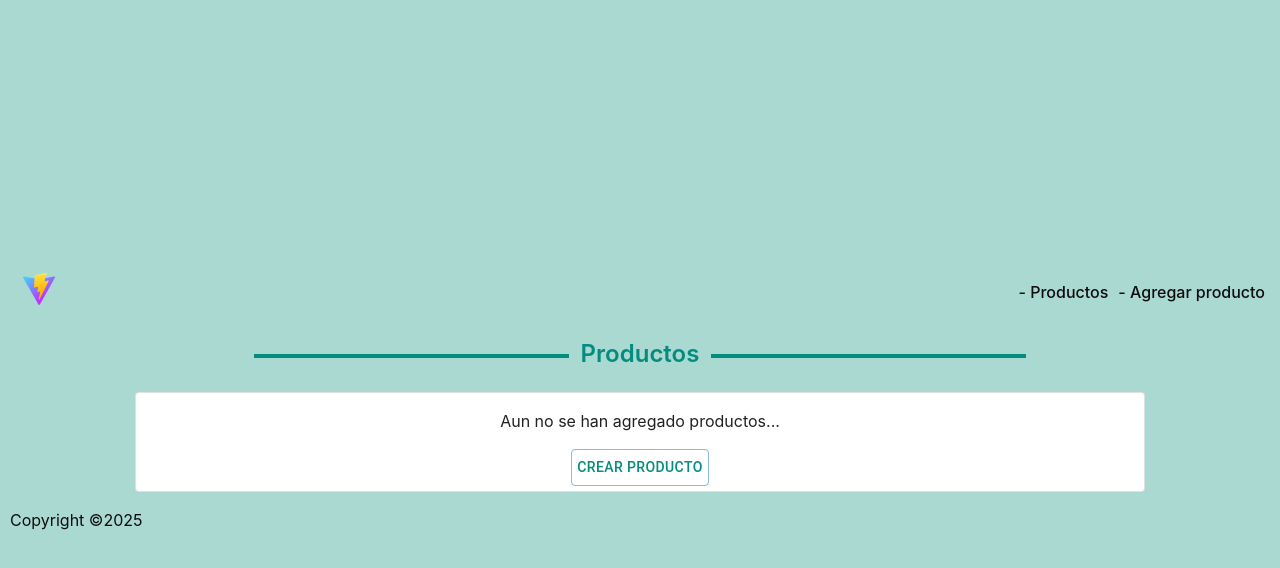
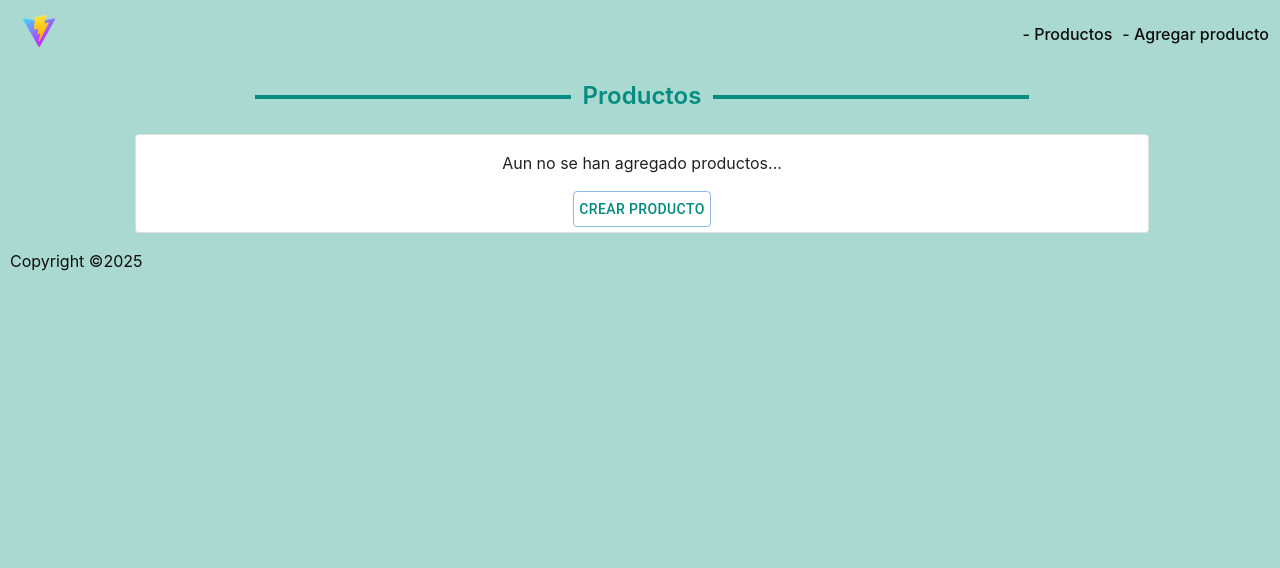
Before and after one commit to Sol-Zito/Kiosco, a React (Vite) app: page / in a window 1280 px wide. Shown: the top 568 px of the page. Built offline with nearby package versions, Linux system fonts and the light colour scheme; no server answers.

Commit message:
estilado

```diff
--- a/src/index.css
+++ b/src/index.css
@@ -5,20 +5,14 @@
   color-scheme: light dark;
   color: #0D0D0D;
   background-color: #A9D9D0;
+  height: 100%;
+  margin-top: 0;
+
 
   font-synthesis: none;
   text-rendering: optimizeLegibility;
   -webkit-font-smoothing: antialiased;
   -moz-osx-font-smoothing: grayscale;
-}
-
-body {
-  box-sizing: border-box;
-  display: flex;
-  place-items: center;
-  min-width: 320px;
-  height: 100vh;
-  margin-top: 0;
 }
 
 a {
@@ -53,6 +47,7 @@ button:focus-visible {
 }
 
 
+
 /*
 
 @media (prefers-color-scheme: light) {
```
